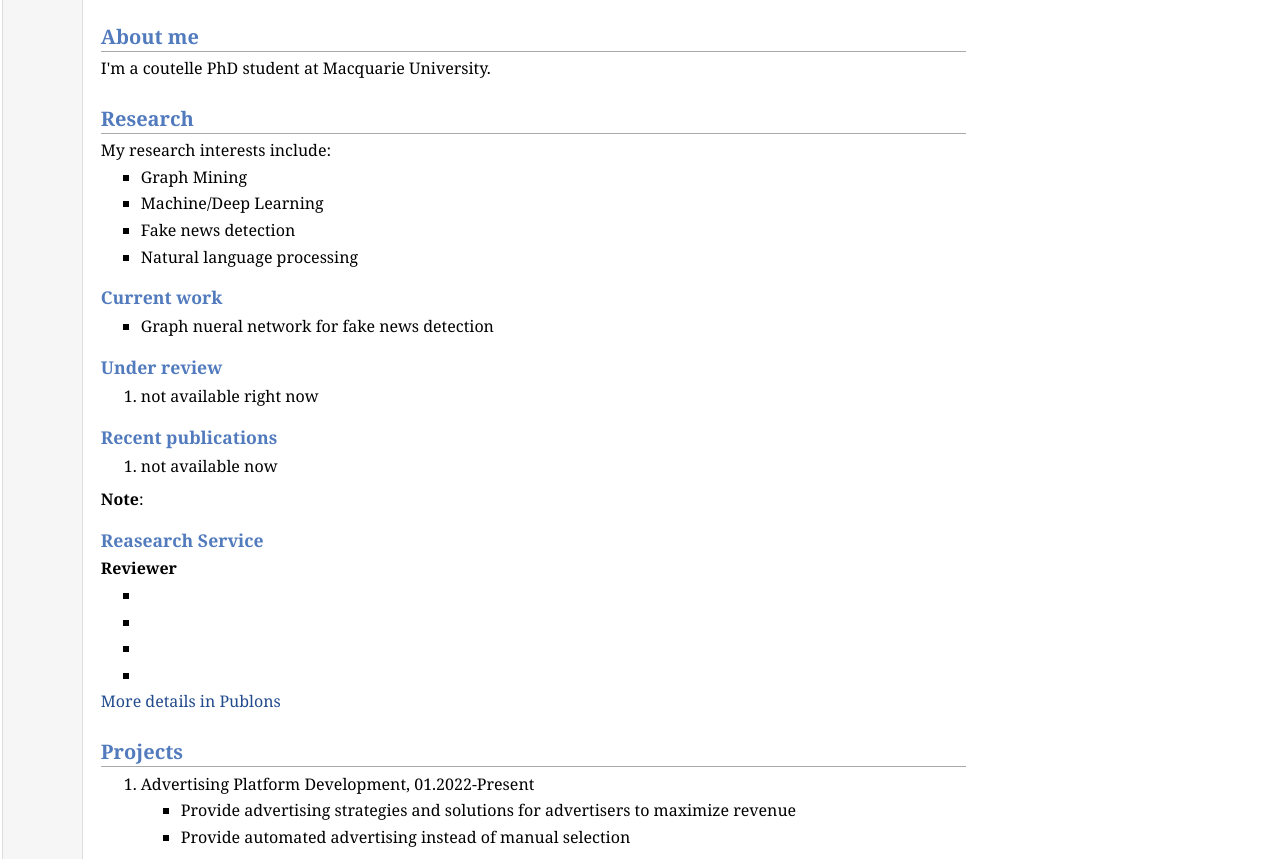
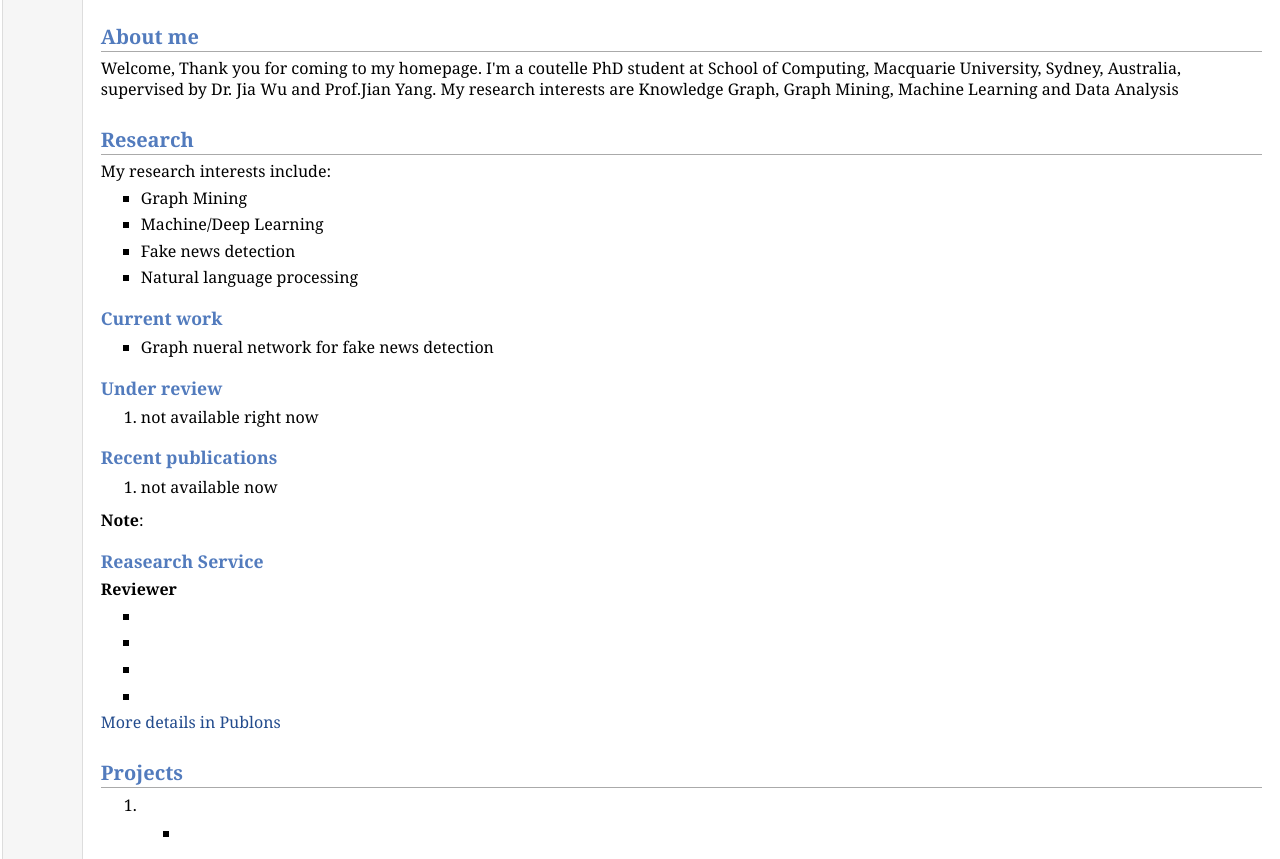
Before and after one commit to shellice/bingbingxie.github.io, a plain HTML site: page index.html in a window 1280 px wide. Shown: the part 246-1105 px from the top of the page. Drawn offline with Linux system fonts and the light colour scheme.

Commit message:
Update index.html

```diff
--- a/index.html
+++ b/index.html
@@ -31,7 +31,7 @@ North Ryde, Sydney, NSW，2113 <br />
 E-mail: <a href="mailto:bingbing.xie@students.mq.edu.au">bingbing.xie@students.mq.edu.au</a></p>
 </td></tr></table>
 <h2>About me</h2>
-<p>I'm a coutelle PhD student at Macquarie University.</p>
+<p>Welcome, Thank you for coming to my homepage. I'm a coutelle PhD student at School of Computing, Macquarie University, Sydney, Australia, supervised by Dr. Jia Wu and Prof.Jian Yang. My research interests are Knowledge Graph, Graph Mining, Machine Learning and Data Analysis</p>
 <h2>Research</h2>
 <p>My research interests include: </p>
 <ul>
@@ -75,11 +75,11 @@ E-mail: <a href="mailto:bingbing.xie@students.mq.edu.au">bingbing.xie@students.m
 <p><a href="https://publons.com/researcher/3034188/xiuze-zhou/">More details in Publons</a></p>
 <h2>Projects</h2>
 <ol>
-<li><p>Advertising Platform Development, 01.2022-Present</p></li>
+<li><p> </p></li>
 <ul>
-<li><p>Provide advertising strategies and solutions for advertisers to maximize revenue</p>
+<li><p> </p>
 </li>
-<li><p>Provide automated advertising instead of manual selection</p>
+<li><p> </p>
 </li>
 </ul>
 </ol>
```
